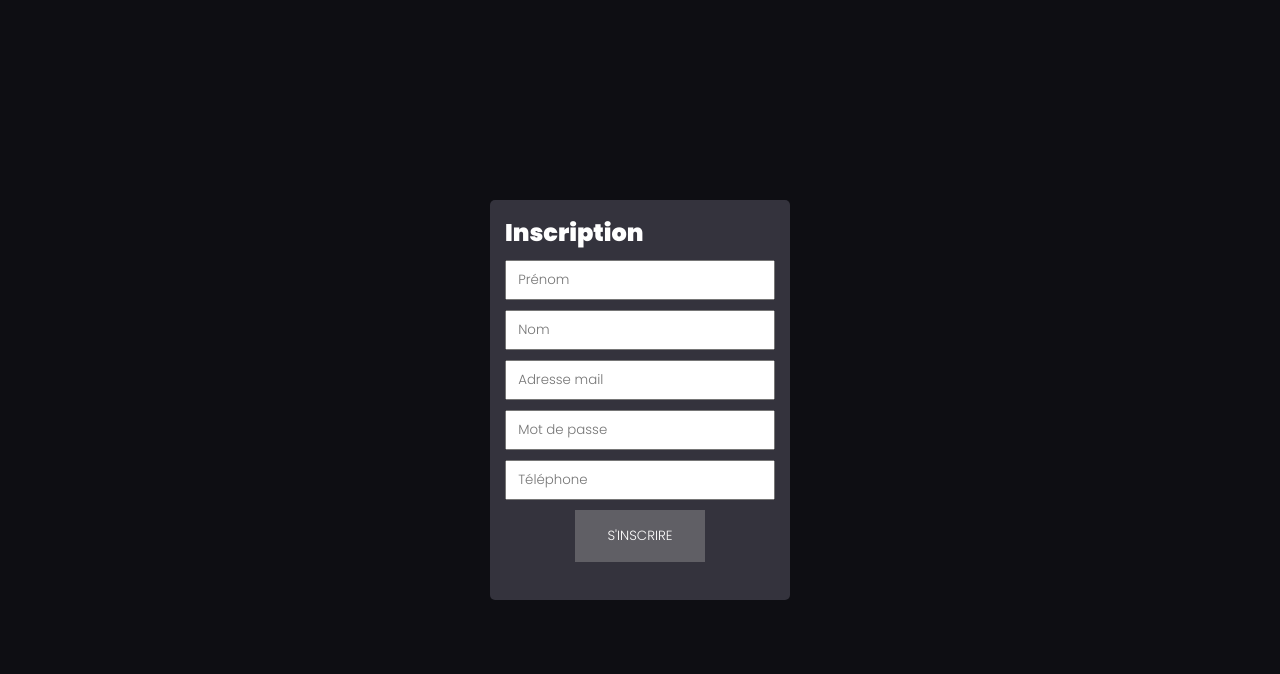
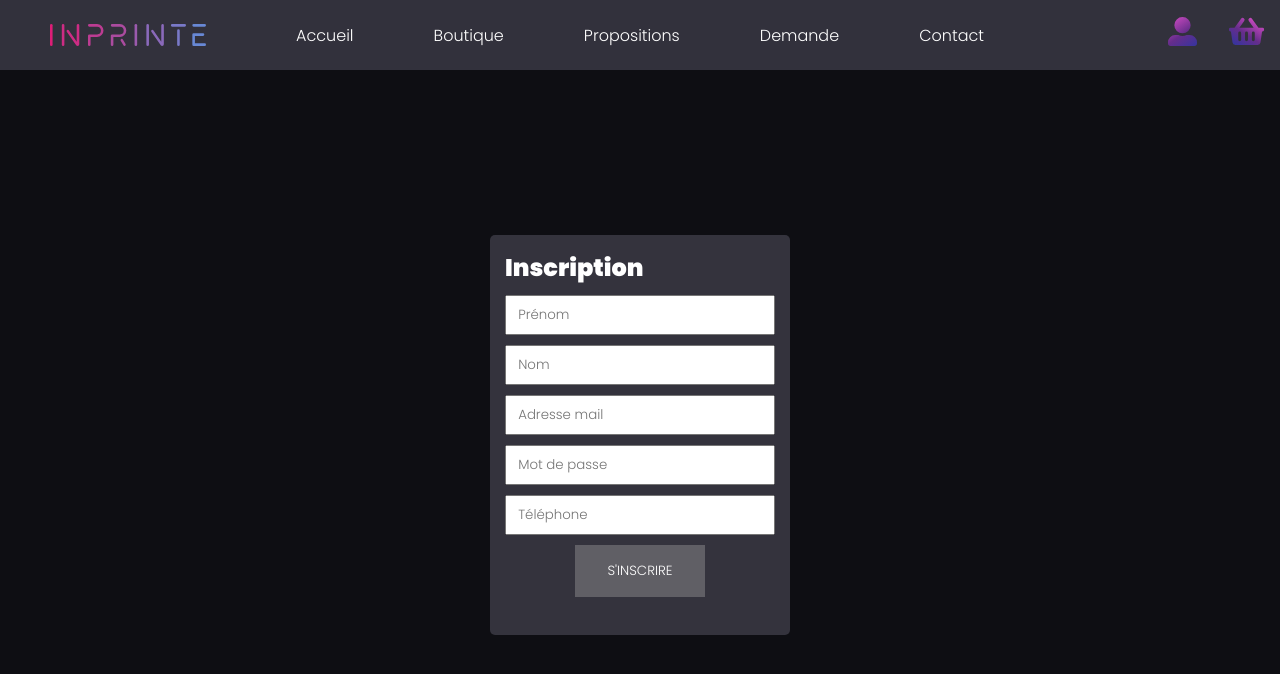
Before and after one commit to romainsilvy/inprinte, a React (Create React App) app in the folder inprinte-app/: page /inscription in a window 1280 px wide. Shown: the top 674 px of the page. Built offline with nearby package versions, Linux system fonts and the light colour scheme.

Commit message:
:zap: add navbar to login signup

```diff
--- a/inprinte-app/src/pages/Inscription.jsx
+++ b/inprinte-app/src/pages/Inscription.jsx
@@ -1,6 +1,7 @@
 import React, { useState } from 'react';
 import "../styles/Inscription.css"
 import { Link } from "react-router-dom";
+import { Navbar } from '../components/Navbar';
 
 
 export default function Inscription() {
@@ -56,6 +57,7 @@ export default function Inscription() {
 
     return (
         <>
+          <Navbar />
             <div className="inscription">
                 <form className="form" onSubmit={handleSubmit}>
                     <h2>Inscription</h2>
--- a/inprinte-app/src/styles/Connexion.css
+++ b/inprinte-app/src/styles/Connexion.css
@@ -1,5 +1,5 @@
 .connexion {
-    height: 100vh;
+    height: calc(100vh - 70px);
     display: flex;
     background: rgba(0, 0, 0, 0.5);
     justify-content: center;
--- a/inprinte-app/src/styles/Inscription.css
+++ b/inprinte-app/src/styles/Inscription.css
@@ -1,5 +1,5 @@
 .inscription {
-    height: 100vh;
+    height: calc(100vh - 70px);
     display: flex;
     background: rgba(0, 0, 0, 0.5);
     justify-content: center;
```
